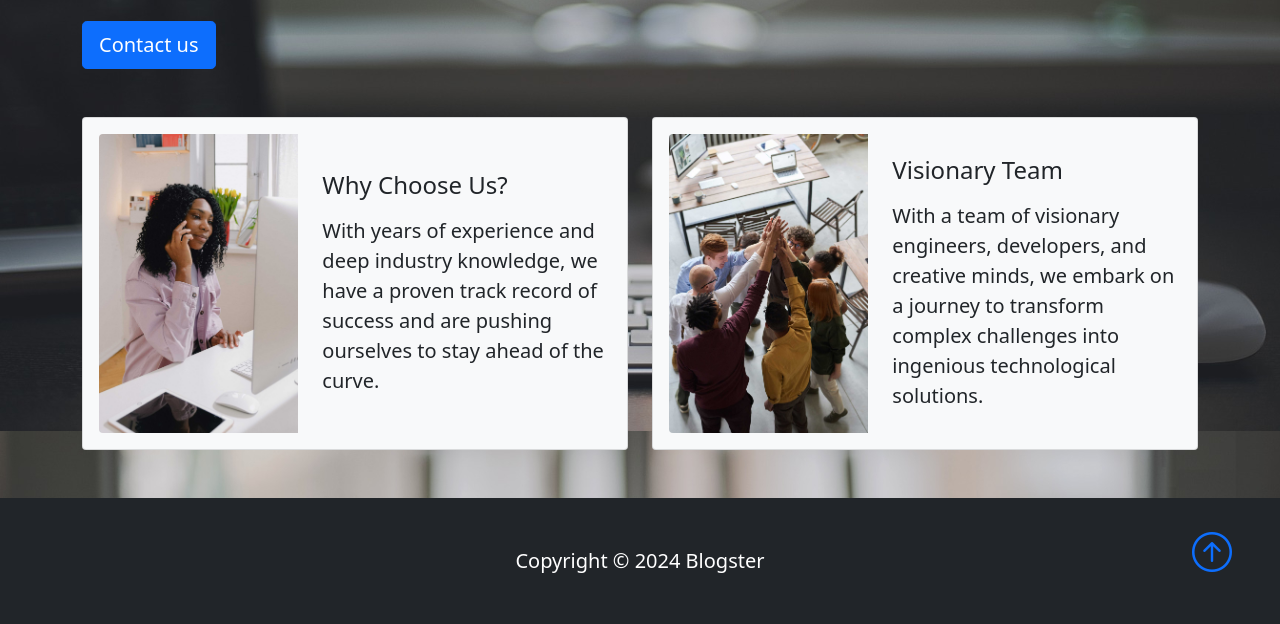
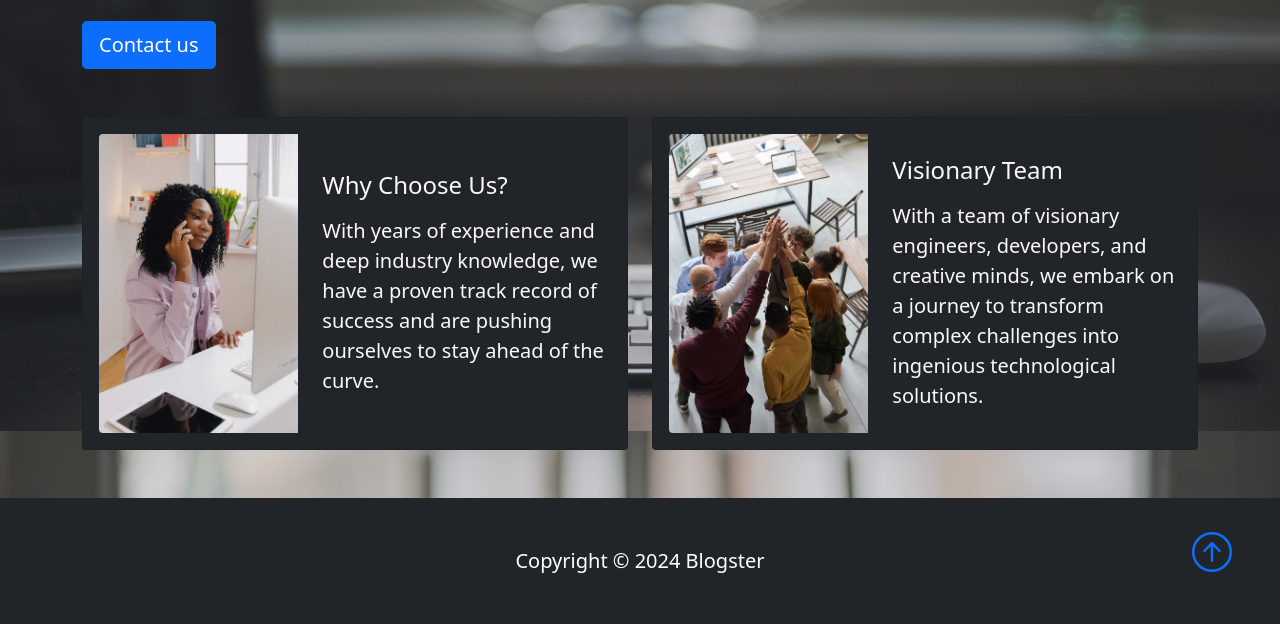
Before and after one commit to Mahmoud-T-Almetwally/Blogster, a Flask app: page /about in a window 1280 px wide. Shown: the part 369-993 px from the top of the page. Run offline with Flask 3, Linux system fonts and the light colour scheme.

Commit message:
Cleaning up some bootstrap

```diff
--- a/app.py
+++ b/app.py
@@ -78,6 +78,10 @@ def Logout():
     resp.delete_cookie('User_id')
     return resp
 
+@app.route('/Posts')
+def Posts():
+    return render_template('postPage.html')
+
 @app.route('/Post/<int:post_id>')
 def get_post(post_id):
 
--- a/templates/about.html
+++ b/templates/about.html
@@ -20,30 +20,30 @@
   <div class="container">
     <div class="row gy-3 gy-md-4 gy-lg-0">
       <div class="col-12 col-lg-6">
-        <div class="card bg-light p-3 m-0">
+        <div class="card bg-dark p-3 m-0">
           <div class="row gy-3 gy-md-0 align-items-md-center">
             <div class="col-md-5">
               <img src="../static/imgs/img.jpg" class="img-fluid rounded-start" alt="...">
             </div>
             <div class="col-md-7">
               <div class="card-body p-0">
-                <h2 class="card-title h4 mb-3">Why Choose Us?</h2>
-                <p class="card-text lead">With years of experience and deep industry knowledge, we have a proven track record of success and are pushing ourselves to stay ahead of the curve.</p>
+                <h2 class="card-title h4 mb-3 text-light">Why Choose Us?</h2>
+                <p class="card-text lead text-light">With years of experience and deep industry knowledge, we have a proven track record of success and are pushing ourselves to stay ahead of the curve.</p>
               </div>
             </div>
           </div>
         </div>
       </div>
       <div class="col-12 col-lg-6">
-        <div class="card bg-light p-3 m-0">
+        <div class="card bg-dark p-3 m-0">
           <div class="row gy-3 gy-md-0 align-items-md-center">
             <div class="col-md-5">
               <img src="../static/imgs/img2.jpg" class="img-fluid rounded-start" alt="...">
             </div>
             <div class="col-md-7">
               <div class="card-body p-0">
-                <h2 class="card-title h4 mb-3">Visionary Team</h2>
-                <p class="card-text lead">With a team of visionary engineers, developers, and creative minds, we embark on a journey to transform complex challenges into ingenious technological solutions.</p>
+                <h2 class="card-title h4 mb-3 text-light">Visionary Team</h2>
+                <p class="card-text lead text-light">With a team of visionary engineers, developers, and creative minds, we embark on a journey to transform complex challenges into ingenious technological solutions.</p>
               </div>
             </div>
           </div>
```
Also changed, not shown: templates/Profile.html (+10 -10 lines), templates/login.html (+5 -5 lines).
